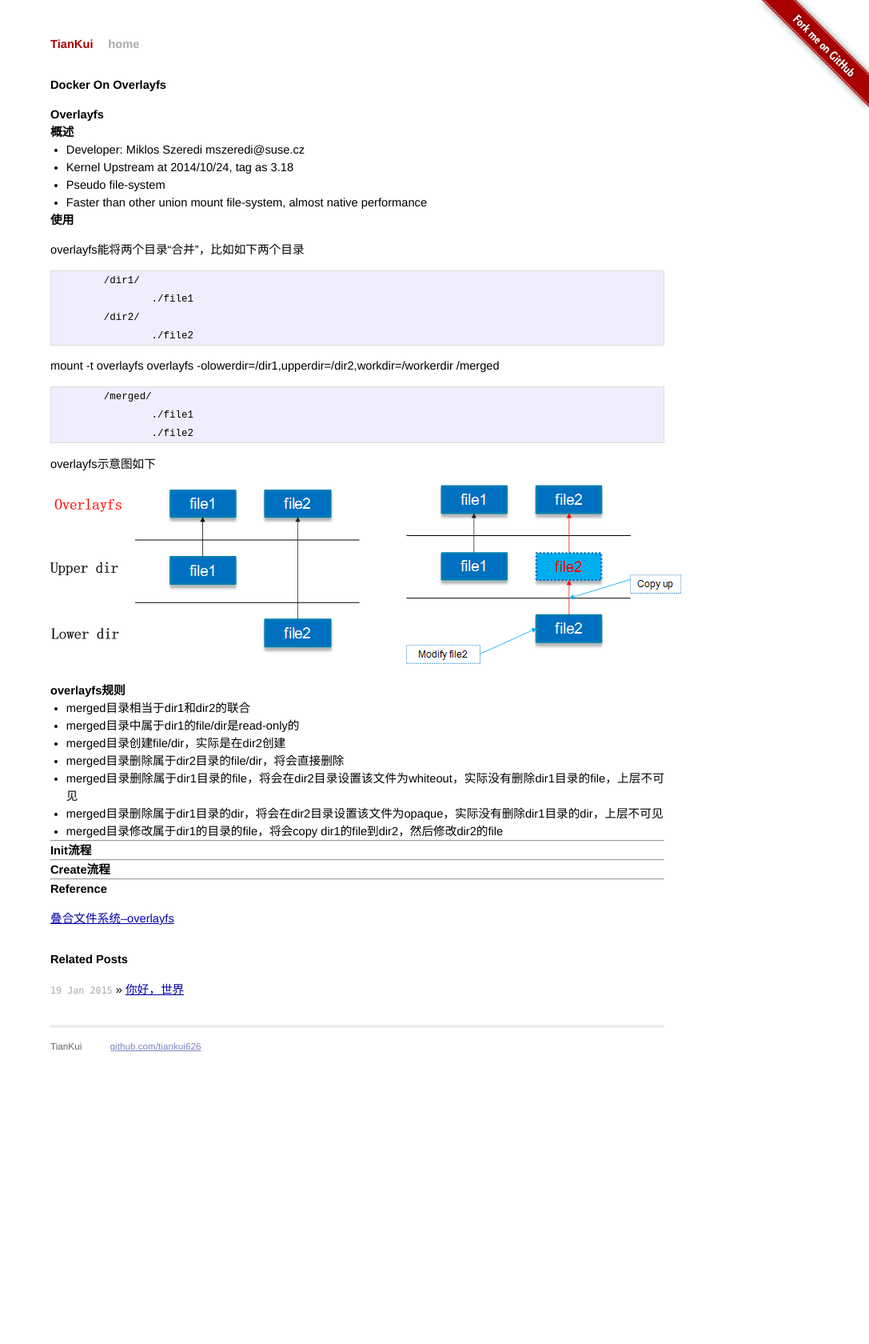
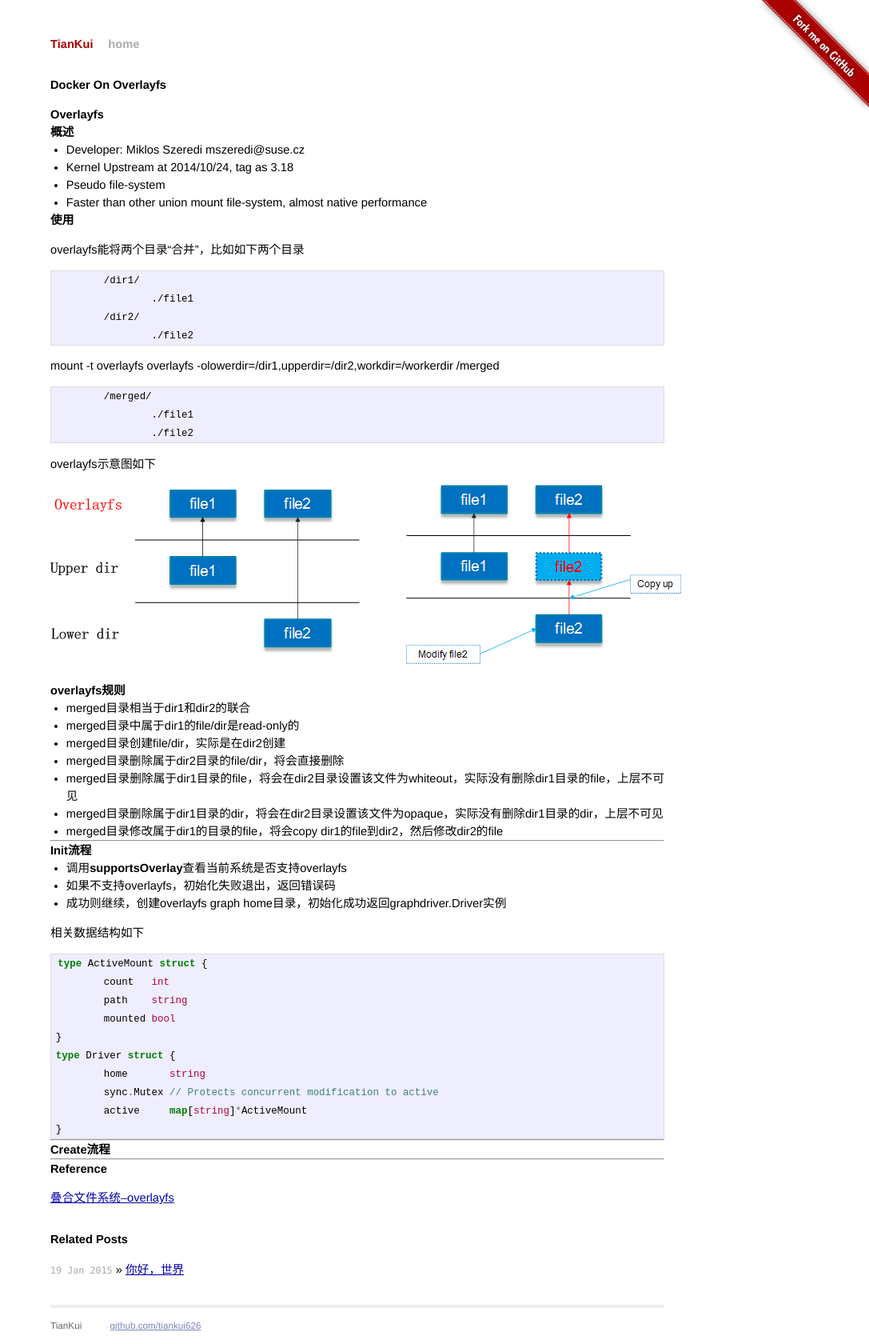
Before and after one commit to tiankui626/blog, a Jekyll site: the page built from _posts/2015-01-19-docker-on-overlayfs.md, in a window 1280 px wide. Shown: the whole page at 80% size, without its empty margins (193-1280 px from the left). Built offline with Jekyll 4.4.1, drawn with Linux system fonts in a browser that asks for light colours; Markdown is read by kramdown in place of the engine named in the settings; comment, search, counter and statistics services are not loaded; before the commit the page ends 1330 px from its top, so only the background shows below that.

Commit message:
update docker on overlayfs

````diff
--- a/_posts/2015-01-19-docker-on-overlayfs.md
+++ b/_posts/2015-01-19-docker-on-overlayfs.md
@@ -2,14 +2,18 @@
 layout: post
 title: Docker On Overlayfs
 ---
+
 ## Overlayfs
+
 ### 概述
+
 *  Developer:  Miklos Szeredi mszeredi@suse.cz
 *  Kernel Upstream at 2014/10/24, tag as 3.18
 *  Pseudo file-system
 *  Faster than other union mount file-system, almost native performance
 
 ### 使用
+
 overlayfs能将两个目录“合并”，比如如下两个目录
 
 		/dir1/
@@ -28,6 +32,7 @@ overlayfs示意图如下
 ![image]({{ site.baseurl }}/image/overlayfs.png)
 
 ### overlayfs规则
+
 * merged目录相当于dir1和dir2的联合
 * merged目录中属于dir1的file/dir是read-only的
 * merged目录创建file/dir，实际是在dir2创建
@@ -38,6 +43,24 @@ overlayfs示意图如下
 
 ------
 ## Init流程
+
+* 调用**supportsOverlay**查看当前系统是否支持overlayfs
+* 如果不支持overlayfs，初始化失败退出，返回错误码
+* 成功则继续，创建overlayfs graph home目录，初始化成功返回graphdriver.Driver实例
+
+相关数据结构如下
+```golang
+type ActiveMount struct {
+	count   int
+	path    string
+	mounted bool
+}
+type Driver struct {
+	home       string
+	sync.Mutex // Protects concurrent modification to active
+	active     map[string]*ActiveMount
+}
+```
 ------
 ## Create流程
 
````
